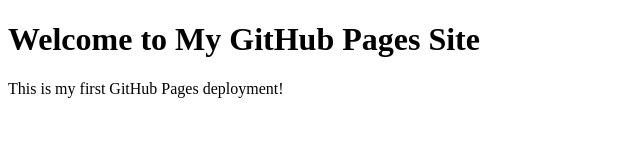
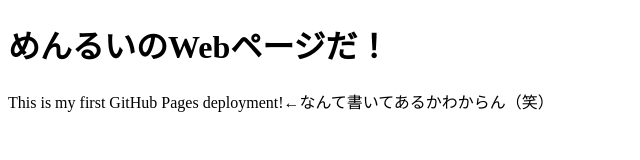
Before and after one commit to yo3541abe-eng/my-first-web-app, a plain HTML site: page index.html in a window 1280 px wide. Shown: the whole page, without its empty margins (0-640 px from the left). Drawn offline with Linux system fonts and the light colour scheme.

Commit message:
Add files via upload

```diff
--- a/index.html
+++ b/index.html
@@ -6,7 +6,7 @@
     <title>My GitHub Pages Site</title>
 </head>
 <body>
-    <h1>Welcome to My GitHub Pages Site</h1>
-    <p>This is my first GitHub Pages deployment!</p>
+    <h1>めんるいのWebページだ！</h1>
+    <p>This is my first GitHub Pages deployment!←なんて書いてあるかわからん（笑）</p>
 </body>
 </html>
```
